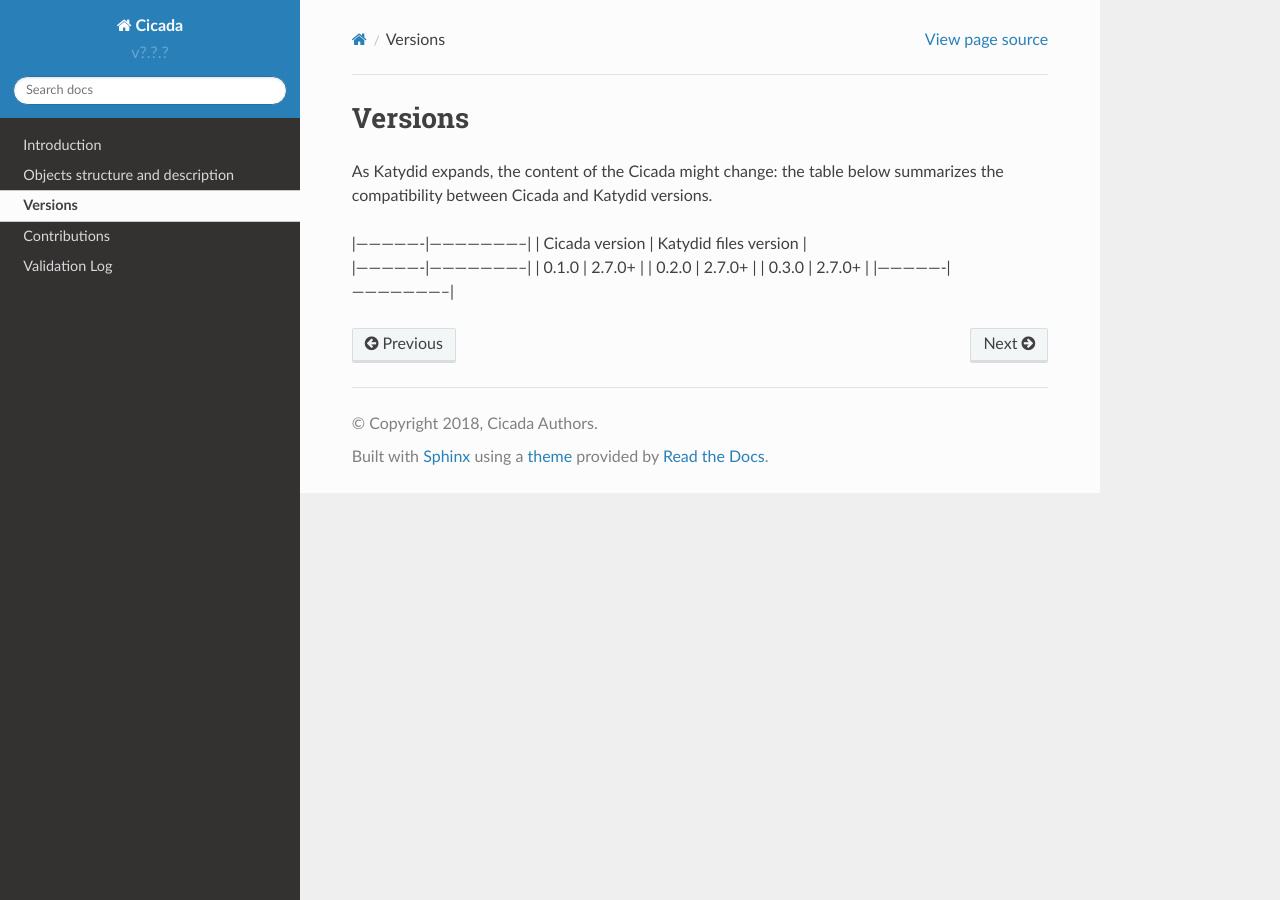
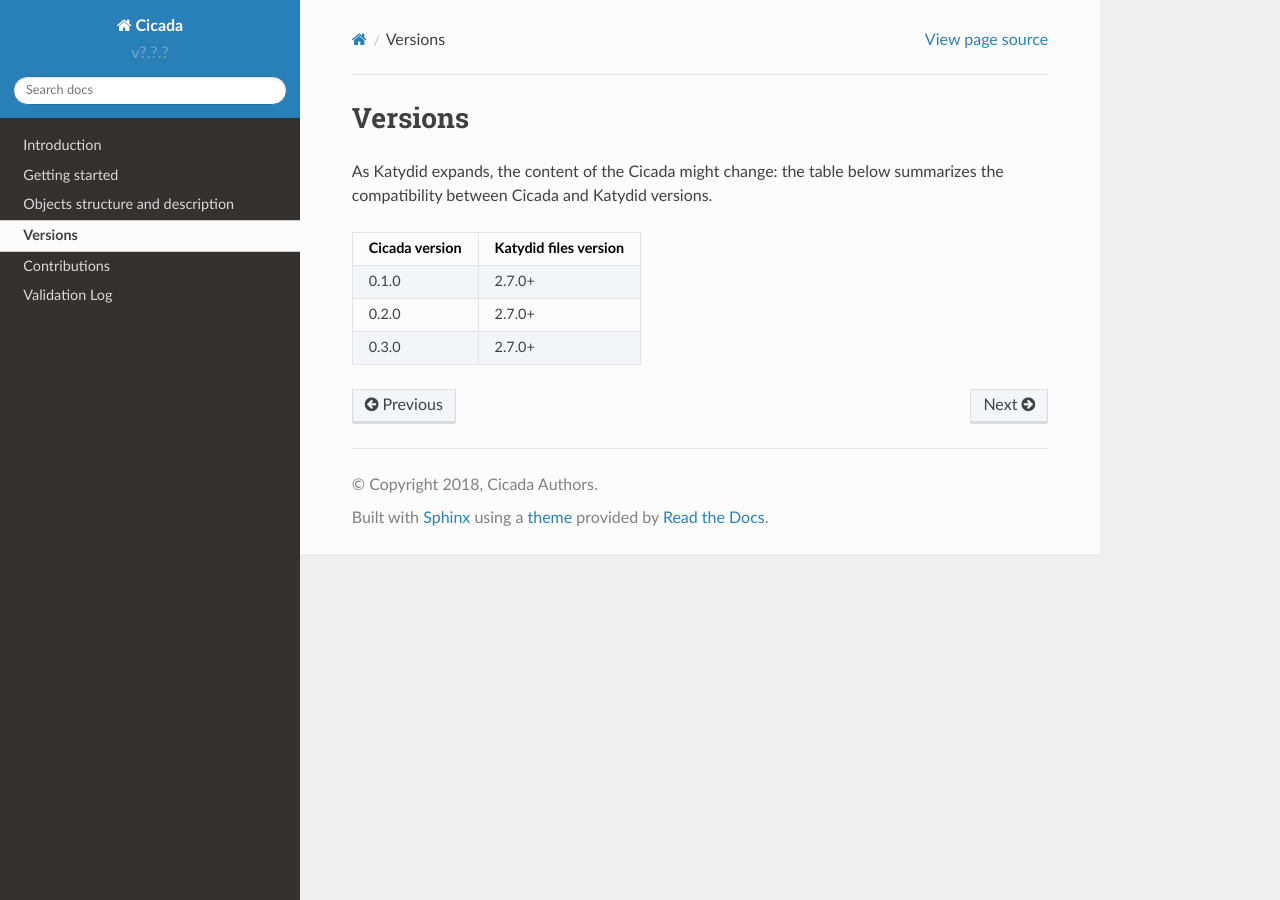
Before and after one commit to project8/cicada, a Sphinx documentation site: the page built from Documentation/Versions.rst, in a window 1280 px wide. Built offline with Sphinx 7.4.7 and the Read the Docs theme 2.0.0, drawn with Linux system fonts in a browser that asks for light colours.

```diff
--- /dev/null
+++ b/Documentation/GettingStarted.rst
@@ -0,0 +1,2 @@
+Getting started
+===============
--- a/Documentation/Versions.md
+++ b/Documentation/Versions.rst
@@ -1,13 +1,15 @@
-# Versions
-
+Versions
+========
 
 As Katydid expands, the content of the Cicada might change: the table below summarizes the compatibility between Cicada and Katydid versions.
 
 
-|----------------|-----------------------|
++----------------+-----------------------+
 | Cicada version | Katydid files version |
-|----------------|-----------------------|
++================+=======================+
 | 0.1.0          | 2.7.0+                |
++----------------+-----------------------+
 | 0.2.0          | 2.7.0+                |
++----------------+-----------------------+
 | 0.3.0          | 2.7.0+                |
-|----------------|-----------------------|
++----------------+-----------------------+
--- a/Documentation/index.rst
+++ b/Documentation/index.rst
@@ -7,6 +7,7 @@ Contents:
    :maxdepth: 2
 
    Introduction
+   GettingStarted
    ObjectsStructure
    Versions
    Contributions
```
Also changed, not shown: Documentation/Contributions.rst (+7 -4 lines), Documentation/GettingStarted.md (deleted, +0 -1 lines).
